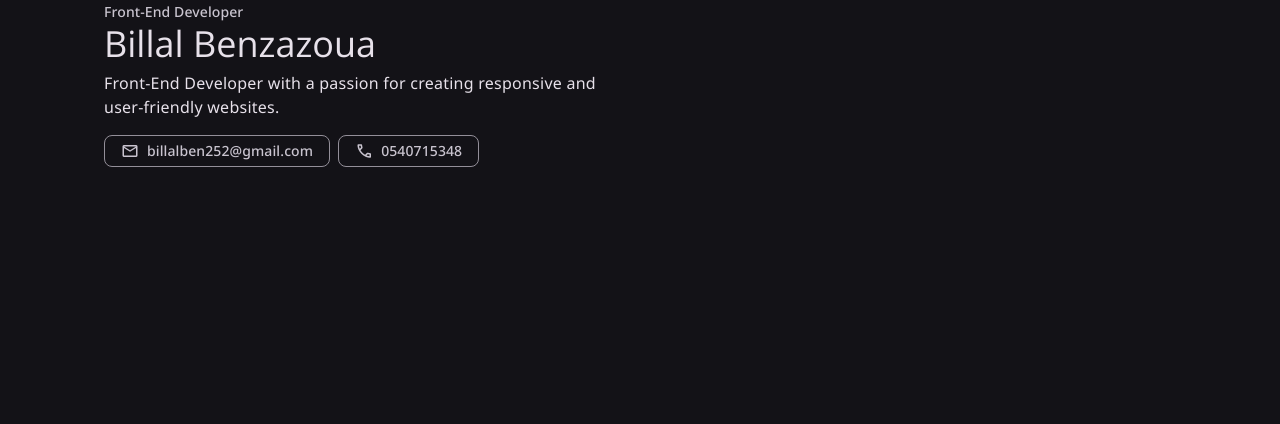
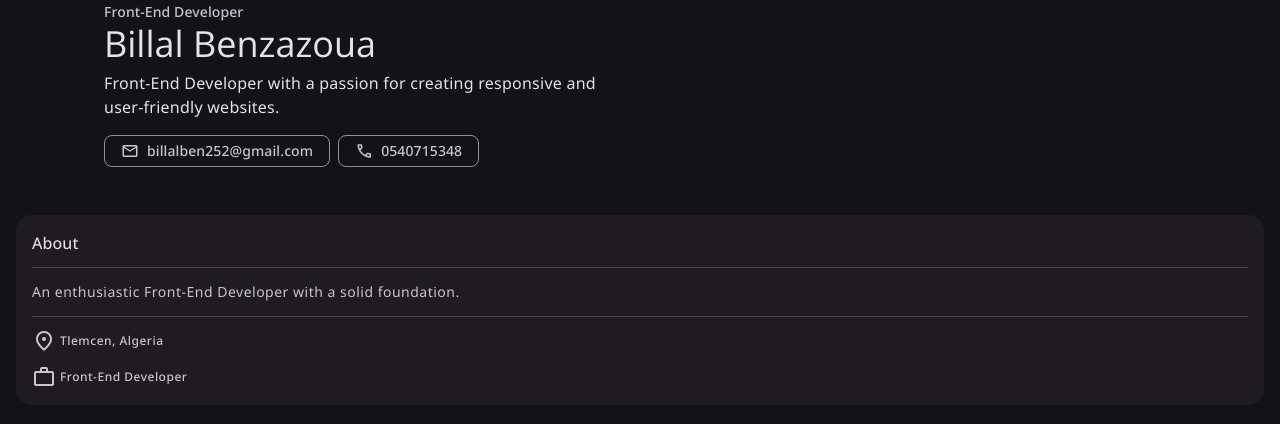
Before and after one commit to billalben/My-Personal-Portfolio, a plain HTML site: page index.html in a window 1280 px wide. Shown: the part 286-710 px from the top of the page. Drawn offline with nearby package versions, Linux system fonts and the light colour scheme.

Commit message:
About card structure & style

```diff
--- a/css/style.css
+++ b/css/style.css
@@ -402,3 +402,30 @@ body {
   flex-wrap: wrap;
   gap: 8px;
 }
+
+/* ========== About Card ========== */
+.about-card {
+  background-color: var(--surface-container-low);
+  color: var(--on-surface-variant);
+  margin-inline: 16px;
+  padding: 16px;
+  margin-block-start: 24px;
+  border-radius: var(--shape-corner-large);
+}
+.about-card .card-title {
+  color: var(--on-surface);
+}
+.about-card .card-text {
+  margin-block: 12px;
+  padding-block: 12px;
+  border-block: 1px solid var(--outline-variant);
+}
+.about-list {
+  display: grid;
+  gap: 12px;
+}
+.list-item {
+  display: flex;
+  align-items: center;
+  gap: 4px;
+}
--- a/index.html
+++ b/index.html
@@ -48,7 +48,7 @@
         <span class="material-symbols-outlined light" aria-hidden="true">
           light_mode
         </span>
-        <div class="state-layer"></div>
+        <!-- <div class="state-layer"></div> -->
       </button>
     </header>
 
@@ -80,19 +80,43 @@
               </p>
               <div class="btn-wrapper">
                 <a href="mailto:billalben252@gmail.com" class="chip">
-                  <span class="material-symbols-outlined" aria-hidden="true"> mail </span>
+                  <span class="material-symbols-outlined" aria-hidden="true">
+                    mail
+                  </span>
                   <span class="label-large">billalben252@gmail.com</span>
-                  <div class="state-layer"></div>
+                  <!-- <div class="state-layer"></div> -->
                 </a>
                 <a href="tel:0540715348" class="chip">
-                  <span class="material-symbols-outlined" aria-hidden="true"> call </span>
+                  <span class="material-symbols-outlined" aria-hidden="true">
+                    call
+                  </span>
                   <span class="label-large">0540715348</span>
-                  <div class="state-layer"></div>
+                  <!-- <div class="state-layer"></div> -->
                 </a>
               </div>
             </div>
           </div>
         </section>
+
+        <!-- ========= Main Content ========= -->
+        <div class="artice">
+          <div class="about-card">
+            <h2 class="card-title title-medium">About</h2>
+            <p class="body-medium card-text">
+              An enthusiastic Front-End Developer with a solid foundation.
+            </p>
+            <ul class="about-list">
+              <li class="list-item">
+                <span class="material-symbols-outlined" aria-hidden="true"> location_on </span>
+                <span class="label-medium">Tlemcen, Algeria</span>
+              </li>
+              <li class="list-item">
+                <span class="material-symbols-outlined" aria-hidden="true"> work </span>
+                <span class="label-medium">Front-End Developer</span>
+              </li>
+            </ul>
+          </div>
+        </div>
       </article>
     </main>
     <script src="./js/script.js"></script>
```
